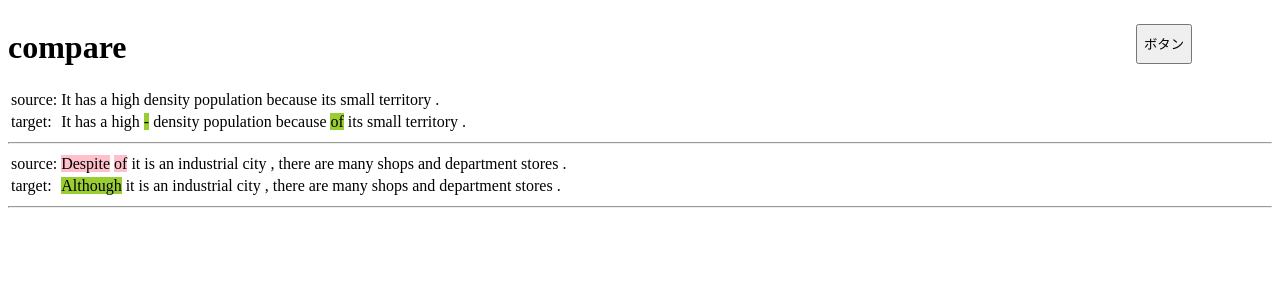
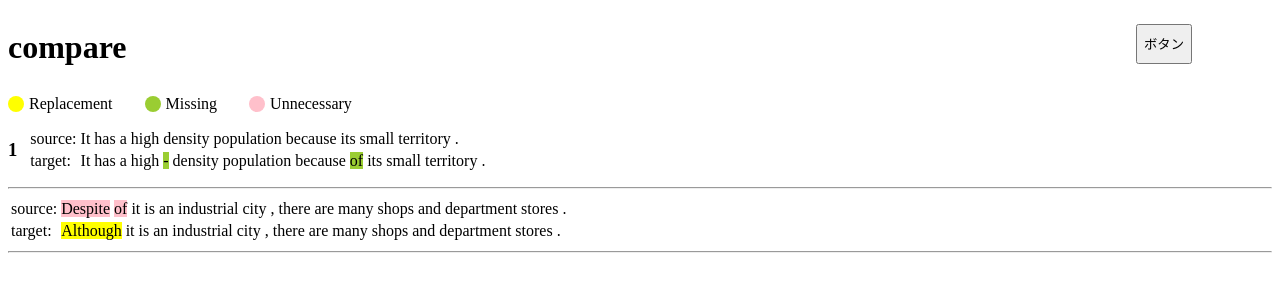
Before and after one commit to Hugh-930/flask_for_m2, a Flask app: template templates/a.html in a window 1280 px wide. Shown: the top 300 px of the page. Run offline with Flask 3, Linux system fonts and the light colour scheme; the template is opened without the code that fills it, so the values that code supplies are empty.

Commit message:
create a function that shows the error type

```diff
--- a/main.py
+++ b/main.py
@@ -91,10 +91,12 @@ def m2_to_sentences(m2):
             end = int(span[1])
             cor = edit[2].split()
 
-            cor = list(map(lambda s: "+++" + s, cor))
+            plus, minus = "+++", "---"
+            if prefix == "Replacement":  # if Replacement
+                plus = minus = "???"
+            cor = list(map(lambda s: code+plus+s, cor))
             for i in range(start, end):
-                orig[i] = "---" + orig[i]
-
+                orig[i] = code+minus+orig[i]
             cor_sent[start + offset:end + offset] = cor
             offset = offset - (end - start) + len(cor)
         trg.append(" ".join(cor_sent))
--- a/static/index.css
+++ b/static/index.css
@@ -8,3 +8,29 @@
     margin-right: 40px;
     height: 3em;
 }
+
+.compare{
+    display: flex;
+    align-items: center;
+}
+
+.compare h3{
+     padding-right: 10px;
+}
+
+.parent_circle{
+    display: flex;
+    align-items: center;
+    height: 2em;
+}
+
+.parent_circle p{
+    margin-right: 2em;
+}
+
+.circle {
+    width: 1em;
+    height: 1em;
+    border-radius: 50%;
+    margin-right: 5px;
+}
--- a/static/index.js
+++ b/static/index.js
@@ -6,11 +6,18 @@ document.addEventListener('DOMContentLoaded', function () {
                 var text = element.textContent;
                 var words = text.split(' ');
                 words.forEach(function (word, index) {
+                    var info;
                     if (word.includes('+++')) {
-                        words[index] = '<span style="background-color: yellowgreen;">' + word.replace("+++","") + '</span>';
+                        info = word.split("+++")
+                        words[index] = '<span title="'+info[0]+'" style="background-color: yellowgreen;">' + info[1] + '</span>';
                     }
                     if (word.includes('---')) {
-                        words[index] = '<span style="background-color: pink;">' + word.replace("---", "") + '</span>';
+                        info = word.split("---")
+                        words[index] = '<span title="'+info[0]+'" style="background-color: pink;">' + info[1] + '</span>';
+                    }
+                    if (word.includes("???")) {
+                        info = word.split("???")
+                        words[index] = '<span title="'+info[0]+'" style="background-color: yellow;">' + info[1] + '</span>';
                     }
                 });
 
--- a/templates/a.html
+++ b/templates/a.html
@@ -15,6 +15,16 @@
             <input type="submit" value="ボタン" class="btn">
         </form>
     </div>
+    <div class="parent_circle">
+        <div class="circle"  style="background-color: yellow;"></div>
+        <p>Replacement</p>
+        <div class="circle" style="background-color: yellowgreen;"></div>
+        <p>Missing</p>
+        <div class="circle" style="background-color: pink;"></div>
+        <p>Unnecessary</p>
+    </div>
+    <div class="compare">
+        <h3>1</h3>
         <table border="0">
             <tr>
                 <td>source: </td>
```
Also changed, not shown: other parts of templates/a.html (+3 -1 lines), templates/index.html (+15 -3 lines), test.py (deleted, +0 -39 lines), 1 other file. Lines whose indentation alone changed are shown as unchanged.
